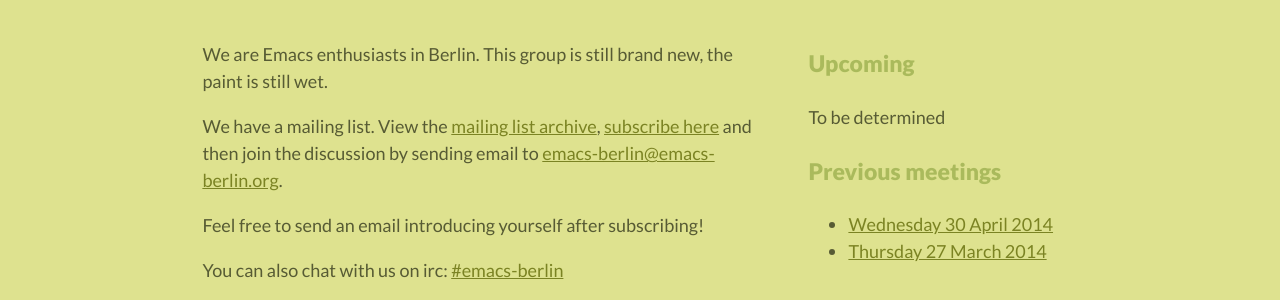
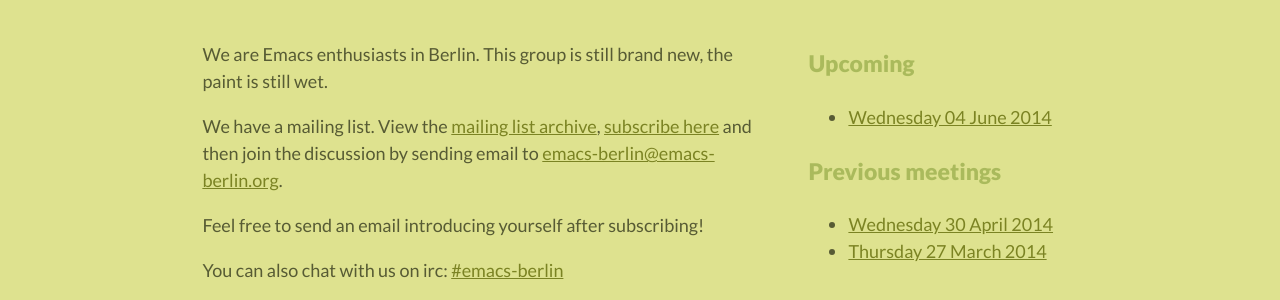
Before and after one commit to emacs-berlin/emacs-berlin.org, a Jekyll site: the page built from index.md, in a window 1280 px wide. Shown: the part 424-724 px from the top of the page. Built offline with Jekyll 4.4.1, drawn with Linux system fonts in a browser that asks for light colours.

Commit message:
adding meetup #3

```diff
--- a/index.md
+++ b/index.md
@@ -30,7 +30,7 @@
 
 ### Upcoming
 
-To be determined
+* [Wednesday 04 June 2014](https://mailb.org/pipermail/emacs-berlin/2014/000008.html)
 
 ### Previous meetings
 
```
